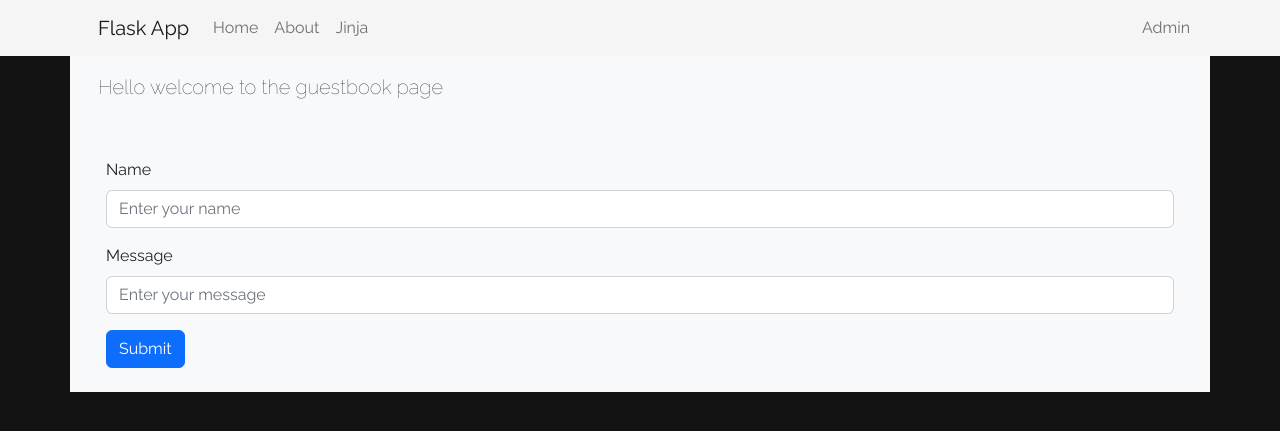
After one commit to billybuehl792/Flask-Tutorial, a Flask app: page /guestbook in a window 1280 px wide. The commit adds this page. Shown: the top 431 px of the page. Run offline with Flask 2, Linux system fonts and the light colour scheme.

Commit message:
Flask App 10: Async Javascript requests Fetch API

```diff
--- a/app/templates/base.html
+++ b/app/templates/base.html
@@ -30,6 +30,6 @@
     integrity="sha256-9/aliU8dGd2tb6OSsuzixeV4y/faTqgFtohetphbbj0="
     crossorigin="anonymous"></script>
     <script src="{{ url_for('static', filename='js/app.js') }}"></script>
-
+    {% block script %}{% endblock %}
 </body>
 </html>
--- /dev/null
+++ b/app/templates/public/guestbook.html
@@ -0,0 +1,58 @@
+{% extends "base.html" %}
+
+{% block title %}Guestbook{% endblock %}
+
+{% block main %}
+<div class="container bg-light text-dark">
+    <p class="lead p-3 mb-3">Hello welcome to the guestbook page</p>
+
+    <div class="container-fluid p-3 mb-3">
+        <div class="form-group p-2">
+            <label for="nameInput" class="form-label">Name</label>
+            <input type="text" class="form-control" id="nameInput" placeholder="Enter your name">
+        </div>
+        <div class="form-group p-2">
+            <label for="messageInput" class="form-label">Message</label>
+            <input type="text" class="form-control" id="messageInput" placeholder="Enter your message">
+        </div>
+        <div class="form-group p-2">
+            <button type="submit" class="btn btn-primary" id="submitButton" onclick="submit_entry();">Submit</button>
+        </div>
+    </div>
+</div>
+{% endblock %}
+
+{% block script %}
+<script>
+
+    function submit_entry() {
+        var name = document.getElementById("nameInput");
+        var message = document.getElementById("messageInput");
+
+        var entry = {
+            name: name.value,
+            message: message.value
+        }
+
+        fetch(window.origin + "/guestbook/create-entry", {
+            method: "POST",
+            credentials: "include",
+            body: JSON.stringify(entry),
+            cache: "no-cache",
+            headers: new Headers({
+                "content-type": "application/json"
+            })
+        })
+        .then(function(response){
+            if (response.status !== 200) {
+                console.log("Response status not 200!");
+            } else {
+                response.json().then(function(data) {
+                    console.log(data);
+                })
+            }
+        });
+    }
+
+</script>
+{% endblock %}
--- a/app/views.py
+++ b/app/views.py
@@ -117,3 +117,14 @@ def json():
         return res
     else:
         res = make_response(jsonify({"message": "No JSON"}), 400)
+
+@app.route("/guestbook")
+def guestbook():
+    return render_template("public/guestbook.html")
+
+@app.route("/guestbook/create-entry", methods=["POST"])
+def create_entry():
+    req = request.get_json()
+    print(req)
+
+    return make_response(jsonify({"message": "JSON Received!"}, 200))
```
